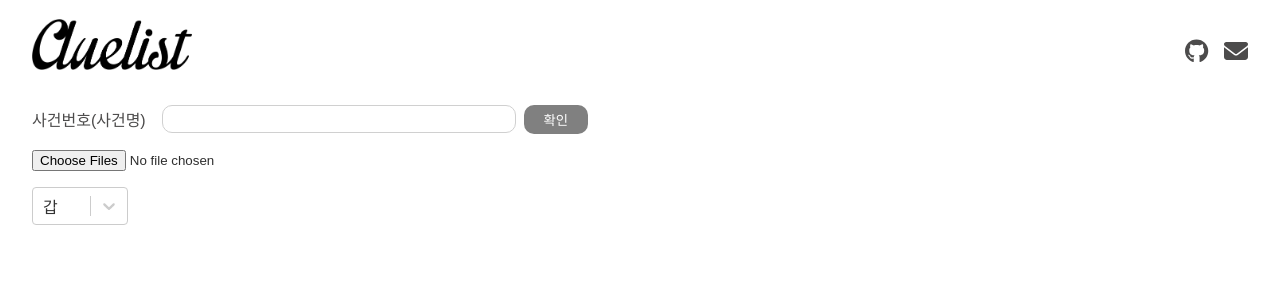
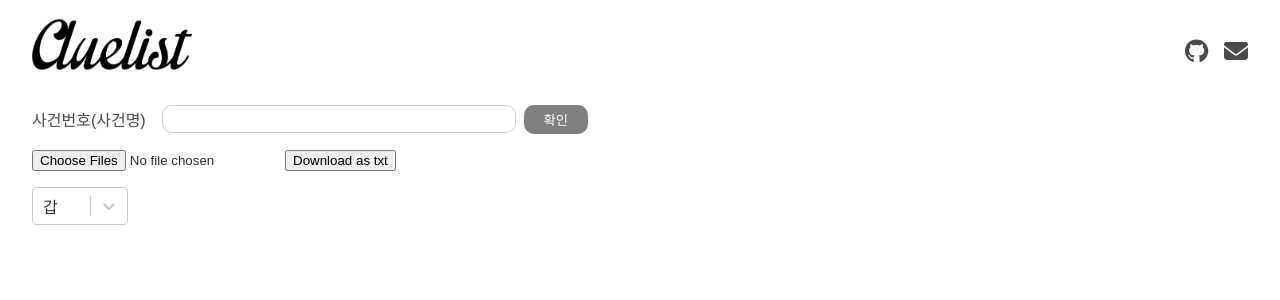
Before and after one commit to dasbeerboot/cluelist, a React (Create React App) app: page /#/ in a window 1280 px wide. Shown: the top 300 px of the page. Built offline with nearby package versions, Linux system fonts and the light colour scheme.

Commit message:
downloadable

```diff
--- /dev/null
+++ b/src/components/DownloadAsTxt.tsx
@@ -0,0 +1,35 @@
+import React, { useState } from 'react'
+import { FileType } from '../pages/main'
+
+export type DownloadAsTxtProps = {
+    caseName: string
+    category: string
+    files: any[]
+}
+
+function DownloadAsTxt({
+    caseName,
+    category,
+    files,
+}: DownloadAsTxtProps): JSX.Element {
+    function saveTextAsFile() {
+        const element = document.createElement('a')
+        let str = ''
+        files.forEach((file) => {
+            str += `${category} 제 ${file.idx}호증 ${
+                file.hyphen ? file.hyphen : ''
+            } ${file.name.split('.')[0]}\n`
+        })
+        const file = new Blob([str], {
+            type: 'text/plain',
+        })
+        element.href = URL.createObjectURL(file)
+        element.download = caseName ? `${caseName}.txt` : 'evidence.txt'
+        document.body.appendChild(element) // Required for this to work in FireFox
+        element.click()
+    }
+
+    return <button onClick={saveTextAsFile}>Download as txt</button>
+}
+
+export default DownloadAsTxt
--- a/src/pages/main/index.tsx
+++ b/src/pages/main/index.tsx
@@ -4,6 +4,7 @@ import CaseNameSetter from '../../components/CaseNameSetter'
 import CaseCategory from '../../components/CaseCategory'
 import FileUploader from '../../components/FileUploader'
 import EvidenceList from '../../components/EvidenceList'
+import DownloadAsTxt from '../../components/DownloadAsTxt'
 
 function MainPage(): JSX.Element {
     const [caseName, setCaseName] = useState<string>('')
@@ -54,10 +55,17 @@ function MainPage(): JSX.Element {
                     onConfirmName={handleConfirmName}
                     onKeyDown={handleKeyDown}
                 />
-                <FileUploader
-                    caseName={caseName}
-                    onUploadFiles={handleUploadFiles}
-                />
+                <div className="rnw-container">
+                    <FileUploader
+                        caseName={caseName}
+                        onUploadFiles={handleUploadFiles}
+                    />
+                    <DownloadAsTxt
+                        caseName={caseName}
+                        files={files}
+                        category={caseCategory}
+                    />
+                </div>
                 <div className="evidence-container">
                     <CaseCategory
                         caseCategory={caseCategory}
```
Also changed, not shown: index.html (added, +42 -0 lines), src/components/DownloadAsTxt.scss (added).
